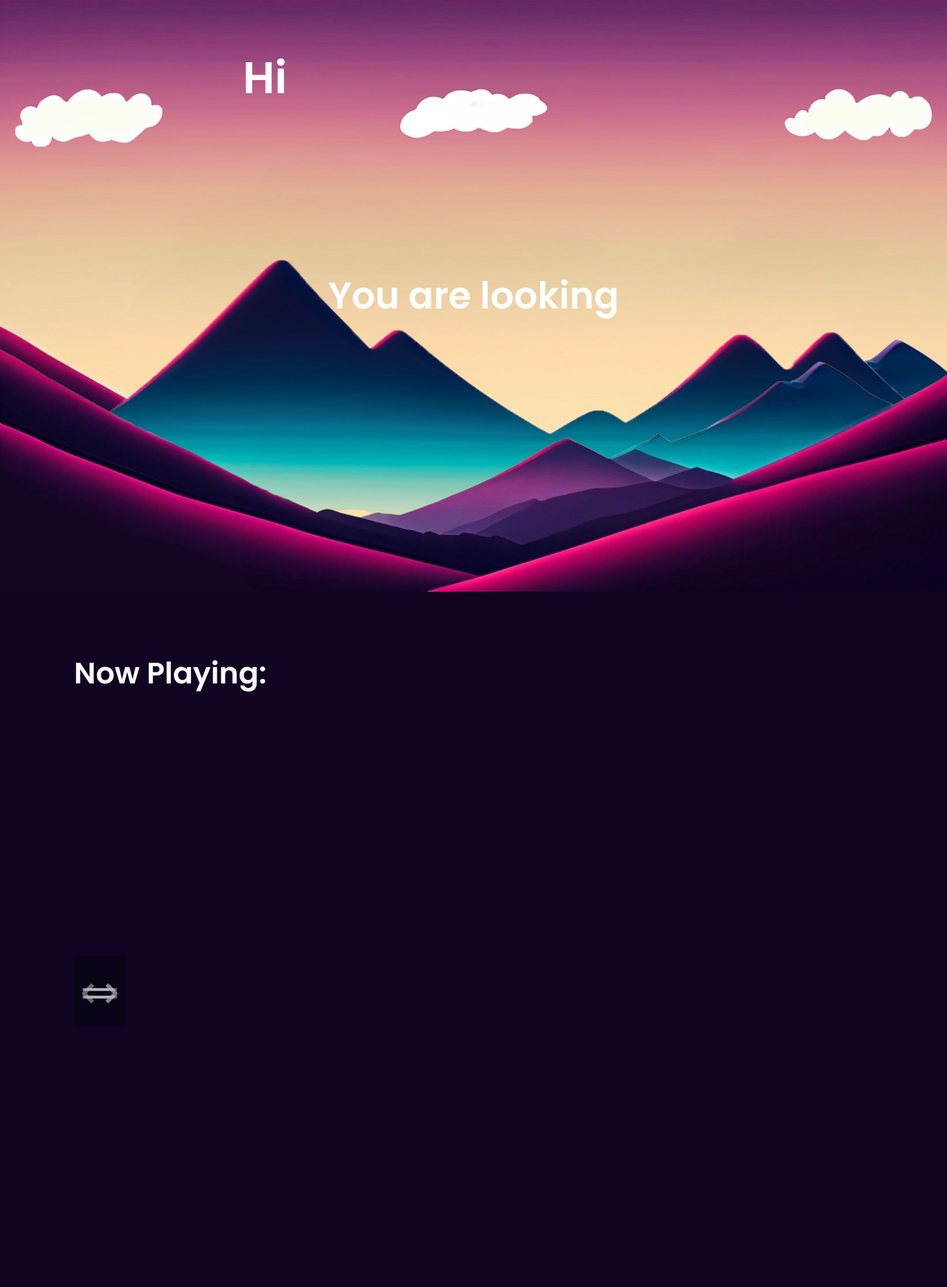
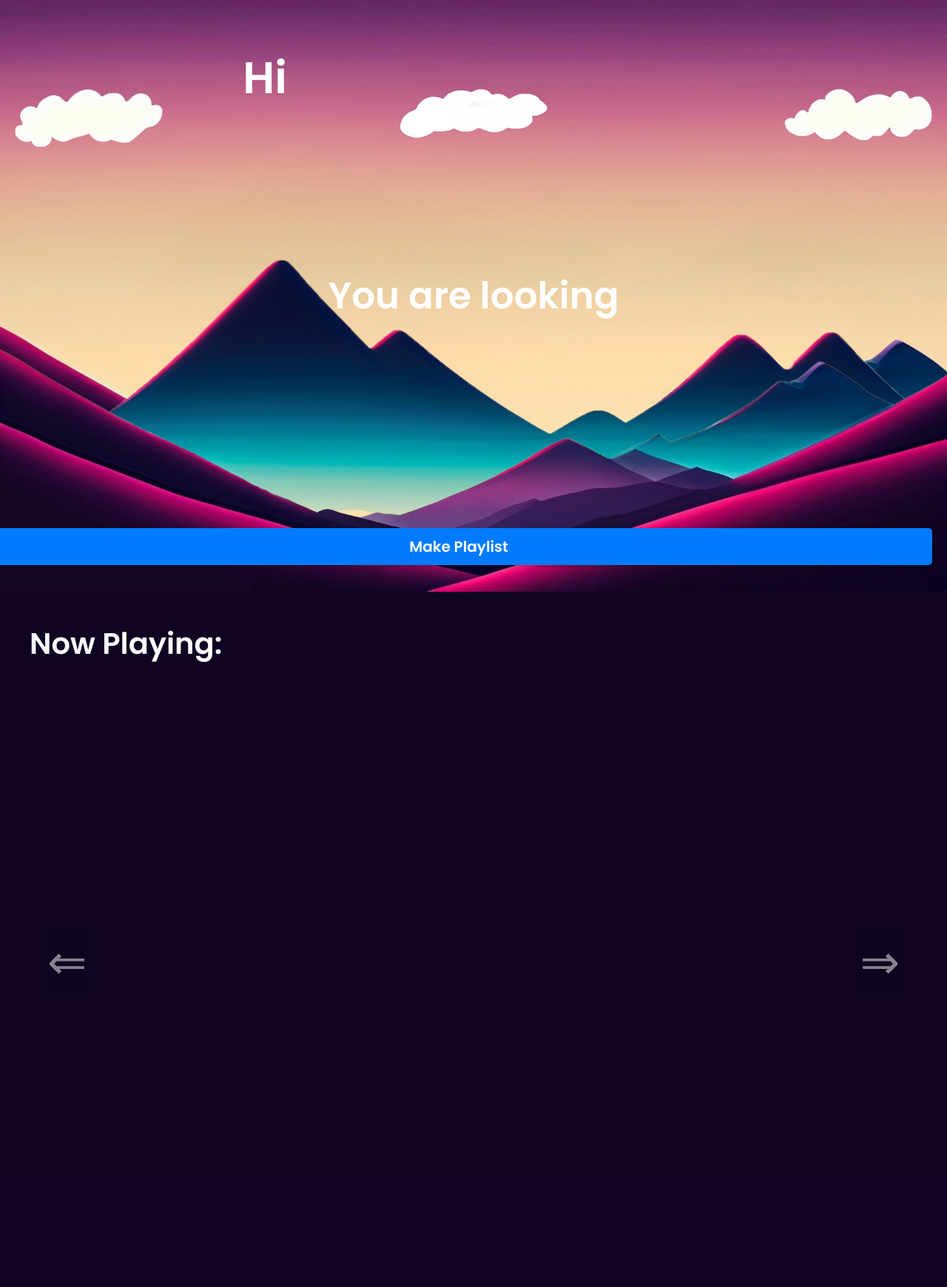
Before and after one commit to Gwon-Stephen/MoodMusic, a Flask app: template templates/results.html in a window 1280 px wide; the page is wider, and only the part inside the window is pictured. Shown: that part at 74% size. After the commit the page ends 1317 px from the top of that part, so only its background shows below. Run offline with Flask 3, Linux system fonts and the light colour scheme; the template is opened without the code that fills it, so the values that code supplies are empty.

Commit message:
Frontend Commit

```diff
--- a/static/results.css
+++ b/static/results.css
@@ -111,12 +111,13 @@
   }
   #About {
     background-color: #100422;
-    padding: 0px 100px;
-    min-height: 100vh;
+    padding: 0px 40px;
+    max-height: 100vh;
     font-size: 20px;
+    overflow: hidden;
   }
   #About h1 {
-    padding-top: 80px;
+    padding-top: 40px;
     font-size: 40px;
   }
   #About p{
@@ -131,9 +132,12 @@
   }
 
   .gallery{
-    width: 100vw;
+    width: 100%;
     height: 100vh;
     position: relative;
+    display: flex;
+    justify-content: center;
+    align-items: center;
   }
 
   .gallery > ul {
@@ -144,20 +148,28 @@
 
   .track{
     position: absolute;
-    inset: 0;
+    left: 50%;
+    top: 50%;
+    transform: translate(-28%, -60%);
     opacity: 0;
+    width: 70%;
+    height: auto;
+    transition: 200ms opacity ease-in-out;
+    transition-delay: 200ms;
   }
 
   .track > img {
     display: block;
-    width: 80%;
-    height: 80%;
-    object-fit: cover;
+    width: 55%;
+    height: auto;
+    object-fit: contain;
     object-position: center;
   }
 
   .track[data-active] {
     opacity: 1;
+    z-index: 1;
+    transition-delay: 0ms;
   }
 
   .carousel-button {
@@ -172,5 +184,52 @@
     cursor: pointer;
     border-radius: .25rem;
     padding: 0 .5rem;
+    background-color: rgba(0,0,0,.1);
+  }
+
+  .carousel-button:hover,
+  .carousel-button:focus {
+    color: white;
     background-color: rgba(0,0,0,.2);
   }
+
+  .carousel-button:focus {
+    outline: 1px solid black;
+  }
+
+  .carousel-button.prev {
+    left: 1rem;
+  }
+
+  .carousel-button.next {
+    right: 1rem;
+  }
+
+  .login__button {
+    width: 100%;
+    padding: 1rem;
+    margin-bottom: 1rem;
+    background-color: var(--white-color);
+    border-radius: 4rem;
+    color: var(--black-color);
+    font-weight: 500;
+    cursor: pointer;
+    text-align: bottom;
+  }
+
+  .login__button {
+    background-color: #007bff; /* Bootstrap primary blue, but you can choose any color */
+    color: white; /* Text color */
+    padding: 10px 20px; /* Top and bottom padding 10px, left and right padding 20px */
+    border-radius: 5px; /* Rounded corners */
+    font-weight: bold; /* Bold text */
+    text-align: center; /* Center the text */
+    box-shadow: 0 2px 4px rgba(0, 0, 0, 0.2); /* Optional: adds a subtle shadow */
+    cursor: pointer; /* Changes the mouse cursor to indicate it's clickable */
+    transition: background-color 0.3s; /* Smooth background color transition for hover effect */
+    position: fixed; /* Fixed position relative to the viewport */
+    bottom: 20px; /* 20px from the bottom */
+    right: 20px; /* 20px from the right */
+    text-decoration: none; /* Removes the underline from the link */
+    z-index: 10;
+  }
--- a/static/script.js
+++ b/static/script.js
@@ -0,0 +1,23 @@
+const firstSlide = document.querySelector(".track");
+  if (firstSlide) {
+    firstSlide.dataset.active = true;
+  }
+
+const buttons = document.querySelectorAll("[data-carousel-button]");
+
+buttons.forEach(button => {
+    button.addEventListener("click",() => {
+        const offset = button.dataset.carouselButton === "next" ? 1 : -1
+        const slides = button
+            .closest("[data-carousel]")
+            .querySelector("[data-slides]")
+
+        const activeSlide = slides.querySelector("[data-active]")
+        let newIndex = [...slides.children].indexOf(activeSlide) + offset
+        if (newIndex < 0) newIndex = slides.children.length - 1
+        if (newIndex >= slides.children.length) newIndex = 0
+
+        slides.children[newIndex].dataset.active = true
+        delete activeSlide.dataset.active
+    })
+})
--- a/templates/results.html
+++ b/templates/results.html
@@ -5,6 +5,7 @@
     <meta name="viewport" content="width=device-width, initial-scale=1.0">
     <title>Mood Music</title>
     <link rel="stylesheet" href="../static/results.css">
+    <script src="../static/script.js" defer></script>
 </head>
 <body>
     <header>
@@ -28,10 +29,10 @@
     </section>
     <section id="About">
         <h1>Now Playing:</h1>
-        <div class="gallery">
-            <button class="carousel-button prev">&#8656</button>
-            <button class="carousel-button next">&#8658</button>
-            <ul>
+        <div class="gallery" data-carousel>
+            <button class="carousel-button prev" data-carousel-button="prev">&#8656</button>
+            <button class="carousel-button next" data-carousel-button="next">&#8658</button>
+            <ul data-slides>
                 {% for track in tracks %}
                 <div class = "track">
                     <img class="cover" src={{track.cover_url}} + ".png" />
@@ -41,7 +42,10 @@
                 {% endfor %}
             </ul>
         </div>
-        <script src="../static/script.js"></script>
+
+        <a href="{{url_for('playlist')}}">
+            <div class="login__button">Make Playlist</div>
+        </a>
     </section>
 
     <script>
```
Also changed, not shown: static/capture.jpg (added).
